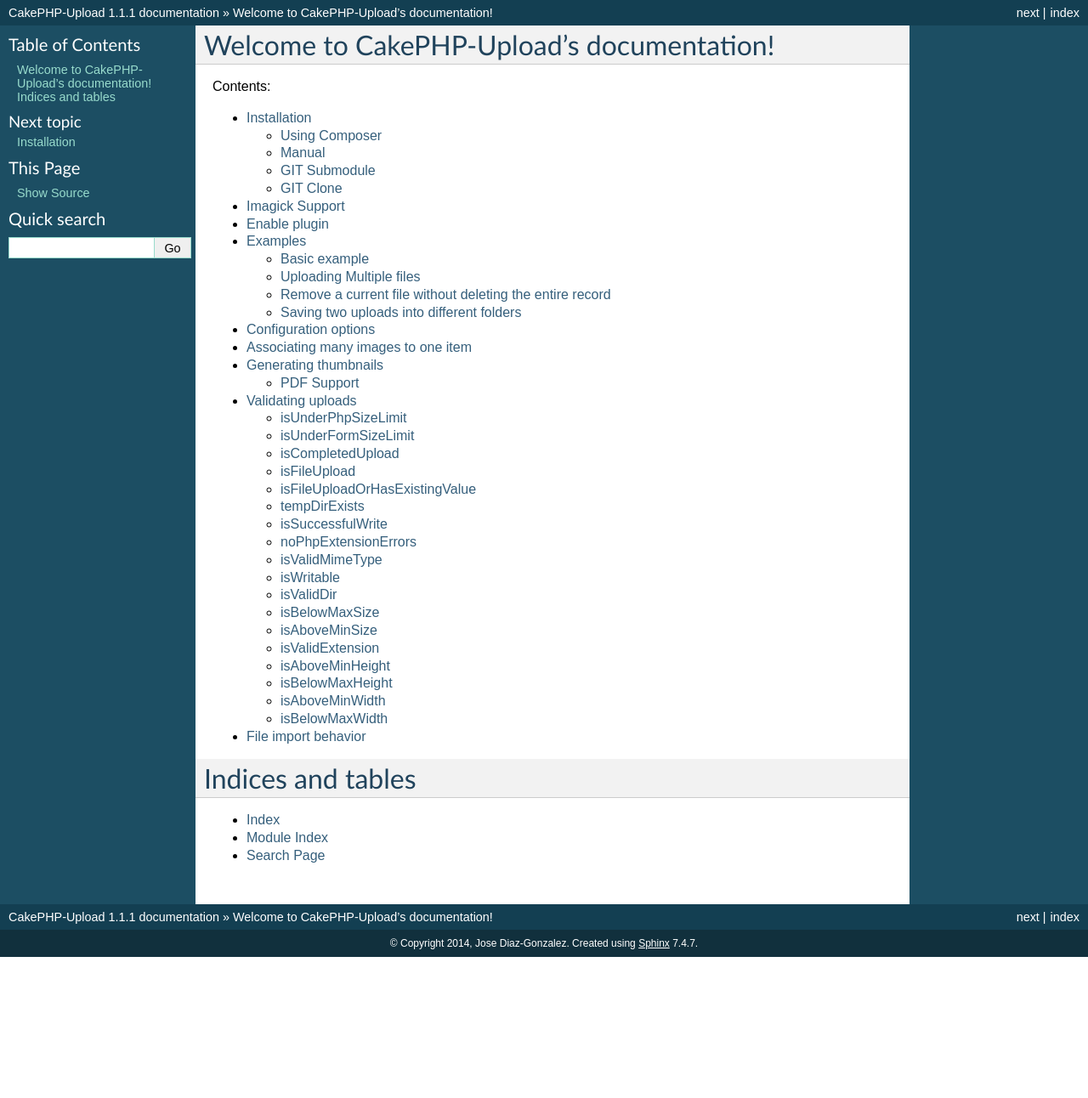
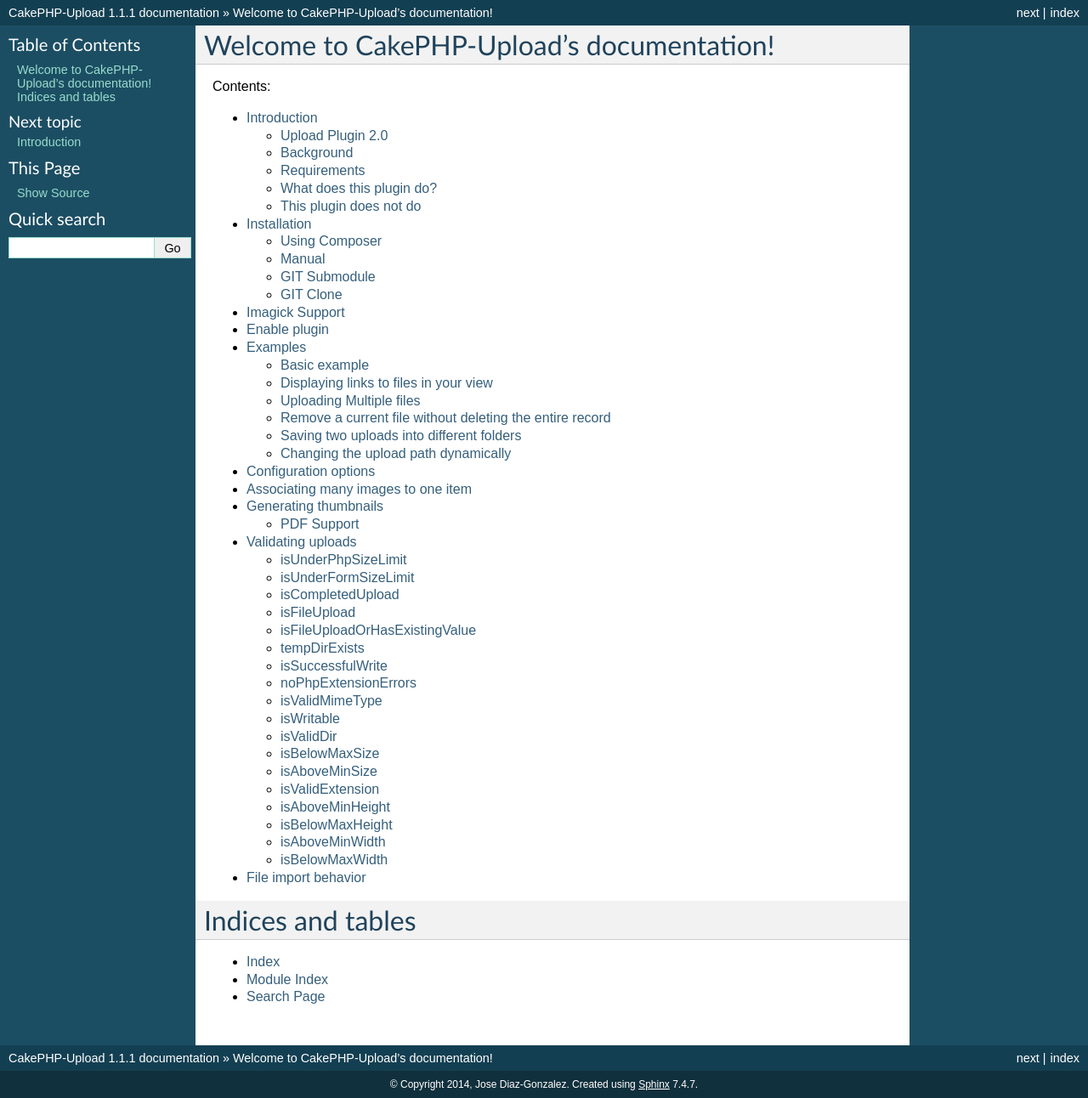
Before and after one commit to FriendsOfCake/cakephp-upload, a Sphinx documentation site: the page built from docs/index.rst, in a window 1280 px wide. Shown: the whole page at 85% size. Built offline with Sphinx 7.4.7, drawn with Linux system fonts in a browser that asks for light colours; before the commit the page ends 1126 px from its top, so only the background shows below that; some of the changed lines change nothing that is shown.

Commit message:
Resolves #280 Updated the documentation to add some additional examples and an overview of functionality

```diff
--- a/docs/examples.rst
+++ b/docs/examples.rst
@@ -126,6 +126,31 @@
     }
     ?>
 
+Displaying links to files in your view
+~~~~~~~~~~~~~~~~~~~~~~~~~~~~~~~~~~
+Once your files have been uploaded you can link to them using the ``HtmlHelper`` by specifying the path and using the file information from the database.
+
+This example uses the `default behaviour configuration <configuration.md>`__ using the model ``Example``.
+
+.. code:: php
+    <?php
+    $exampleData = [
+        'Example' => [
+            'image' => 'imageFile.jpg',
+            'dir' => '7'
+        ]
+    ];
+
+    echo $this->Html->link('../files/example/image/' . $exampleData['Example']['dir'] . '/' . $exampleData['Example']['image']);
+    ?>
+
+If we have configured a thumbnail in our application. We can simply prefix our file with the name of that thumbnail.
+
+.. code:: php
+    <?php
+    echo $this->Html->link('../files/example/image/' . $exampleData['Example']['dir'] . '/thumb_' . $exampleData['Example']['image']);
+    ?>
+
 Uploading Multiple files
 ~~~~~~~~~~~~~~~~~~~~~~~~
 
@@ -233,3 +258,14 @@
             )
         )
     )
+
+Changing the upload path dynamically
+~~~~~~~~~~~~~~~~~~~~~~~~~~~~~~~~~~~~
+If you need to change the path of the upload dynamically you can do that by changing the behavior settings in your model.
+Perhaps in a model callback such as ``beforeSave()``.
+
+.. code:: php
+    <?php
+    // app/Model/User.php
+    $this->Behaviors->Upload->settings['field']['path'] = $newPath;
+    ?>
--- a/docs/index.rst
+++ b/docs/index.rst
@@ -11,6 +11,7 @@
 .. toctree::
    :maxdepth: 2
 
+    Introduction <introduction>
     Installation <installation>
     Examples <examples>
     Configuration options <configuration>
--- /dev/null
+++ b/docs/introduction.rst
@@ -0,0 +1,34 @@
+Introduction
+------------
+
+Upload Plugin 2.0
+~~~~~~~~~~~~~~~~~
+The Upload Plugin is an attempt to sanely upload files using techniques garnered from packages such as MeioUpload , UploadPack and PHP documentation.
+
+Background
+~~~~~~~~~~
+Media Plugin is too complicated, and it was a PITA to merge the latest updates into MeioUpload, so here I am, building yet another upload plugin. I'll build another in a month and call it "YAUP".
+
+Requirements
+~~~~~~~~~~~~
+* CakePHP 2.x
+* Imagick/GD PHP Extension (for thumbnail creation)
+* PHP 5
+* Patience
+
+What does this plugin do?
+~~~~~~~~~~~~~~~~~~~~~~~~~
+* The Upload plugin will transfer files from a form in your application to (by default) the ``webroot/files`` directory organised by the model
+name and primaryKey field.
+* It can also move files around programatically. Such as from the filesystem.
+* The path to which the files are saved can be customised.
+* It can also create thumbnails for image files if the ``thumbnails`` option is set in the behaviour options.
+* The plugin can also upload multiple files at the same time to different fields.
+* Each upload field can be configured independantly of each other, such as changing the upload path or thumbnail options.
+* Uploaded file information can be stored in a data store, such as a MySQL database.
+* A variety of validation rules are provided to help validate against common rules.
+
+This plugin does not do
+~~~~~~~~~~~~~~~~~~~~~~~
+* It will not convert files between file types. You cannot use it convert a JPG to a PNG
+* It will not add watermarks to images for you.
--- a/docs/thumbnails.rst
+++ b/docs/thumbnails.rst
@@ -18,7 +18,7 @@
                 'photo' => array( // The field we are configuring for
                     'thumbnailSizes' => array( // Various sizes of thumbnail to generate
                         'big' => '200x200', // Resize for best fit to 200px by 200px, cropped from the center of the image. Prefix with big_
-                        'small' => '120x120'
+                        'small' => '120x120',
                         'thumb' => '80x80'
                     )
                 )
```
